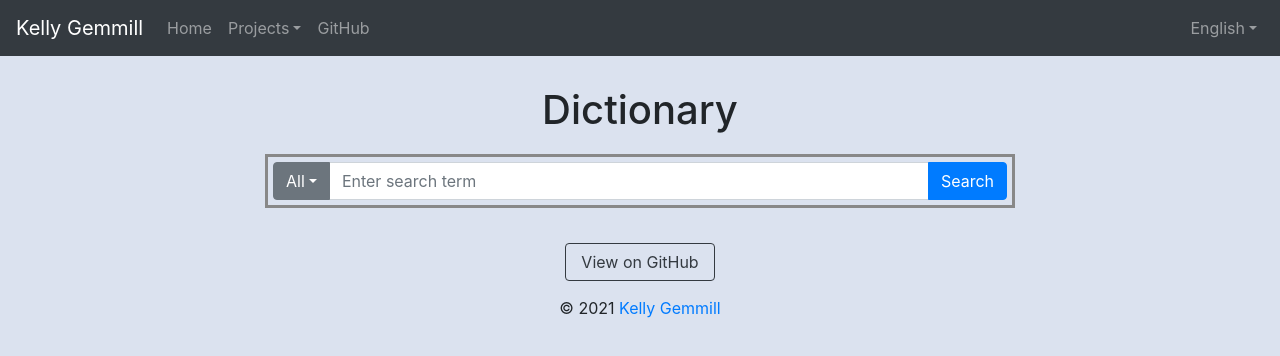
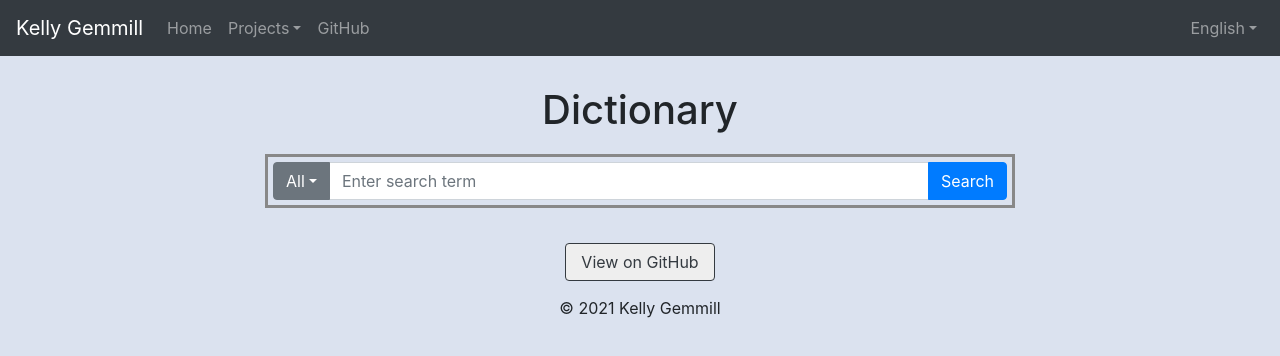
Before and after one commit to kellygemmill/Dictionary, a React (Create React App) app in the folder dictionary-frontend/: page / in a window 1280 px wide. Shown: the top 356 px of the page. Built offline with nearby package versions, Linux system fonts and the light colour scheme.

Commit message:
Moved search area to subfolder

```diff
--- a/dictionary-frontend/src/components/App.js
+++ b/dictionary-frontend/src/components/App.js
@@ -1,19 +1,17 @@
 import React from 'react'
 import { LanguageProvider, Text } from 'containers/Language';
-import SearchArea from 'components/SearchArea'
+import SearchArea from 'components/search/SearchArea'
 import Footer from 'components/Footer'
 import NavigationBar from 'components/NavigationBar'
 
-function App() {
+const App = () => {
 
     return (
         <LanguageProvider>
-            <div>
-                <NavigationBar className='navigation-bar' />
-                <h1><Text textId='pageTitle' /></h1>
-                <SearchArea />
-                <Footer />
-            </div>
+            <NavigationBar className='navigation-bar' />
+            <h1><Text textId='pageTitle' /></h1>
+            <SearchArea />
+            <Footer />
         </LanguageProvider>
     );
 }
--- a/dictionary-frontend/src/components/Footer.js
+++ b/dictionary-frontend/src/components/Footer.js
@@ -8,18 +8,13 @@ const style = {
     textAlign: 'center'
 }
 
-const buttonStyle = {
-    margin: "5px 5px 10px",
-    width: "150px"
-}
-
 const Footer = () => {
     return (
         <div style={style}>
-            <Button style={buttonStyle} variant="outline-dark" href="https://github.com/kellygemmill/Dictionary.git"
+            <Button className='gh-button' variant="outline-dark" href="https://github.com/kellygemmill/Dictionary.git"
                 target="_blank" rel="noopener noreferrer"><Text textId="viewOnGitHub" /></Button>
             <p style={{ marginTop: "5px" }}>&copy; {new Date().getFullYear()} {' '}
-                <a href="https://www.kellygemmill.com" target="_blank" rel="noopener noreferrer">Kelly Gemmill</a></p>
+                Kelly Gemmill</p>
         </div>
     )
 }
--- a/dictionary-frontend/src/components/Results.js
+++ b/dictionary-frontend/src/components/search/Results.js
@@ -1,5 +1,5 @@
 import React from 'react'
-import SingleDictionary from 'components/SingleDictionary'
+import SingleDictionary from 'components/search/SingleDictionary'
 
 const Results = ({results}) => {
 
--- a/dictionary-frontend/src/components/SearchArea.js
+++ b/dictionary-frontend/src/components/search/SearchArea.js
@@ -1,7 +1,7 @@
 import React, { useState } from 'react'
 import axios from 'axios'
 import { Button, InputGroup, Dropdown, DropdownButton, FormControl } from 'react-bootstrap'
-import Results from 'components/Results'
+import Results from 'components/search/Results'
 import { Text } from 'containers/Language'
 
 
--- a/dictionary-frontend/src/components/SingleDictionary.js
+++ b/dictionary-frontend/src/components/search/SingleDictionary.js
@@ -1,5 +1,5 @@
 import React from 'react'
-import SingleResult from 'components/SingleResult'
+import SingleResult from 'components/search/SingleResult'
 import { Card } from 'react-bootstrap'
 
 const SingleDictionary = ({dictionary, results}) => {
--- a/dictionary-frontend/src/index.css
+++ b/dictionary-frontend/src/index.css
@@ -19,14 +19,9 @@ code {
     monospace;
 }
 
-input:focus {
-  outline:0;
+.navbar {
+  margin-bottom: 30px;
 }
-
-button:focus {
-  outline:0;
-}
-
 
 .search-bar {
   width: 90%;
@@ -65,6 +60,8 @@ button:focus {
   padding:0;
 }
 
-.navbar {
-  margin-bottom: 30px;
+.gh-button {
+  margin: 5px 5px 10px;
+  width: 150px;
+  background-color: #eee;
 }
```
Also changed, not shown: dictionary-frontend/src/components/search/SingleResult.js (renamed from dictionary-frontend/src/components/SingleResult.js).
